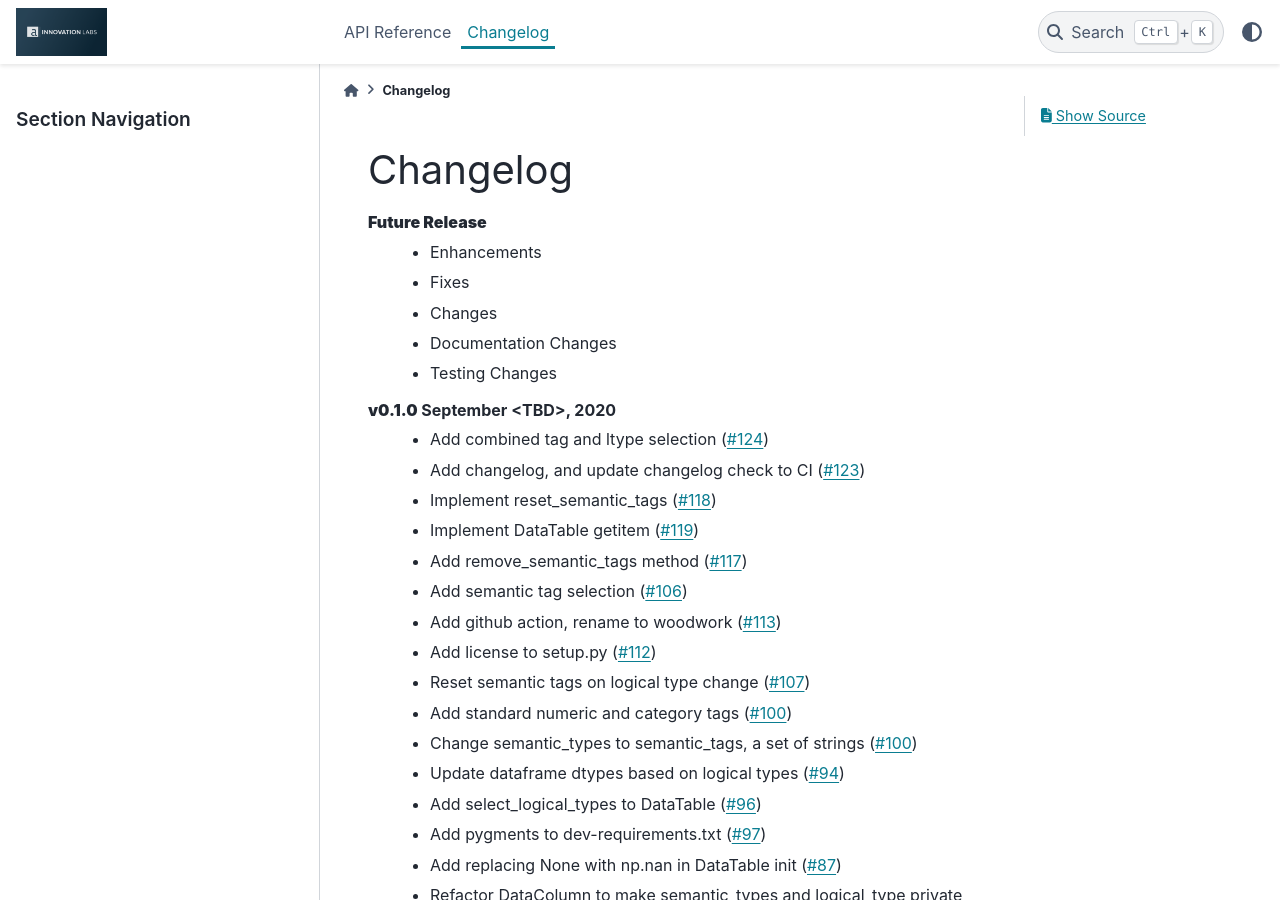
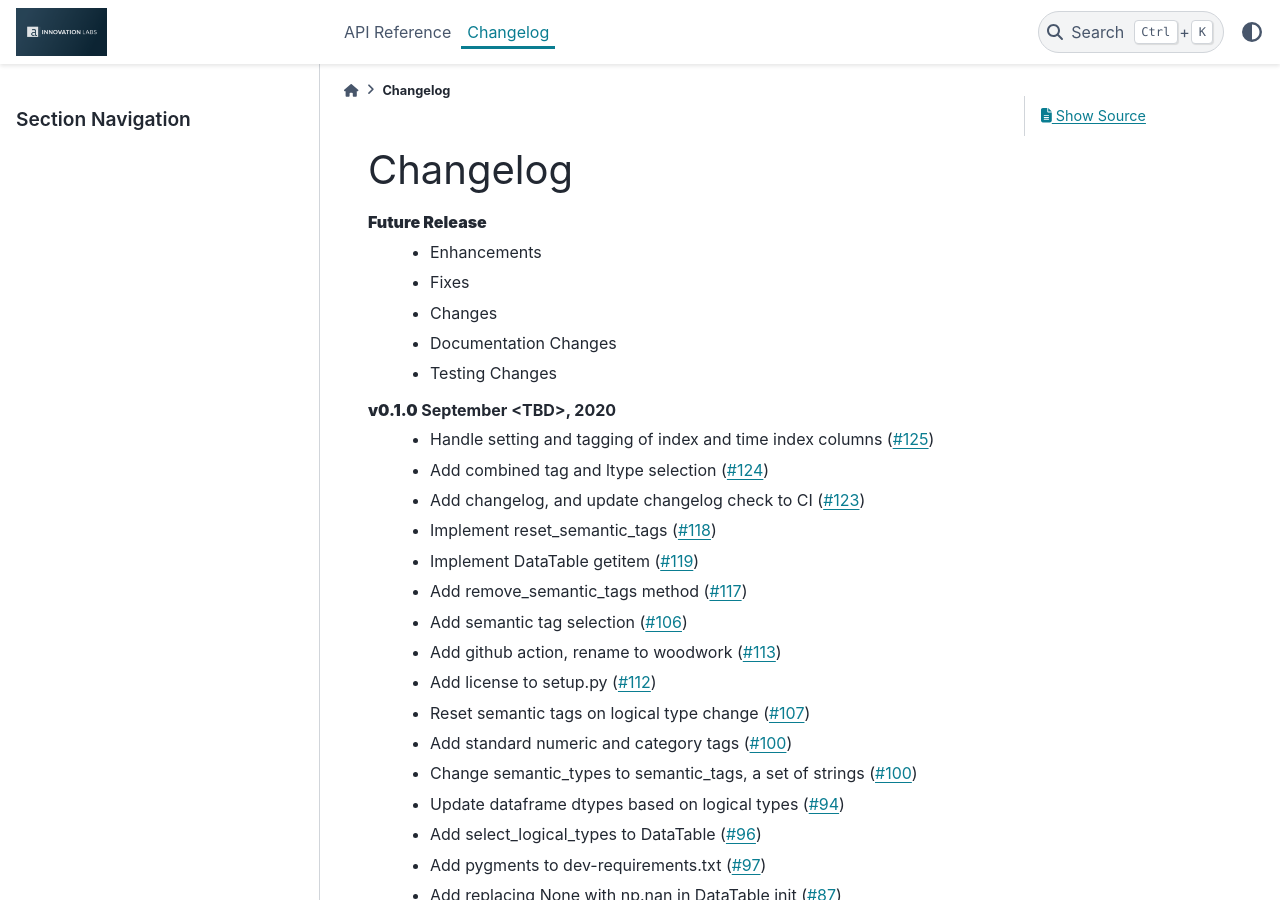
Before and after one commit to alteryx/woodwork, a Sphinx documentation site: the page built from docs/source/changelog.rst, in a window 1280 px wide and 900 px high. Built offline with Sphinx 7.4.7 and the PyData theme 0.15.4, drawn with Linux system fonts in a browser that asks for light colours; comment, search, counter and statistics services are not loaded.

Commit message:
update changelog.rst

```diff
--- a/docs/source/changelog.rst
+++ b/docs/source/changelog.rst
@@ -11,6 +11,7 @@ Changelog
 
 
 **v0.1.0** September <TBD>, 2020
+    * Handle setting and tagging of index and time index columns (:pr:`125`)
     * Add combined tag and ltype selection (:pr:`124`)
     * Add changelog, and update changelog check to CI (:pr:`123`)
     * Implement reset_semantic_tags (:pr:`118`)
```
